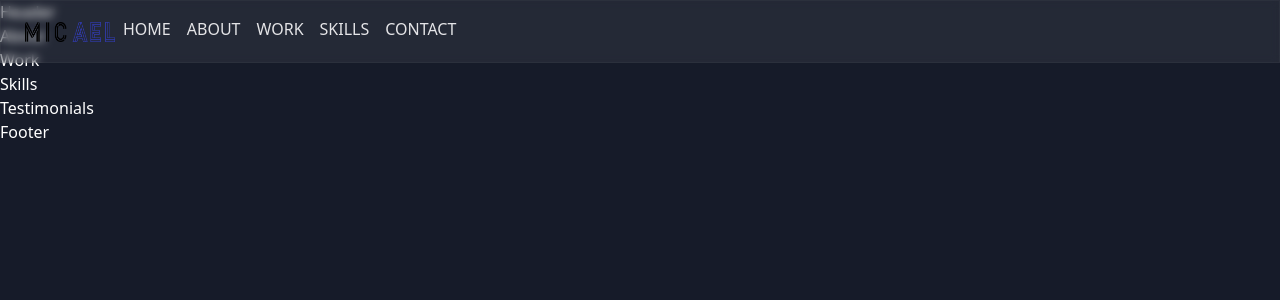
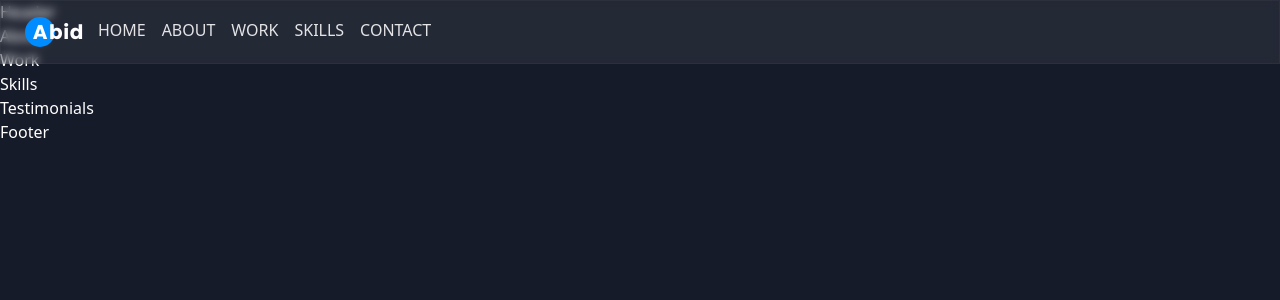
Before and after one commit to AbidAlWassie/React-Portfolio-main, a React (Create React App) app: page / in a window 1280 px wide. Shown: the top 300 px of the page. Built offline with nearby package versions, Linux system fonts and the light colour scheme.

Commit message:
added custom nav logo

```diff
--- a/src/App.css
+++ b/src/App.css
@@ -1,3 +1,6 @@
+@import url('https://fonts.googleapis.com/css2?family=Poppins:wght@400;500;600;700;800&display=swap');
+@import url('https://fonts.googleapis.com/css2?family=Open+Sans:wght@400;500;600;700;800&family=Poppins:wght@400;500;600;700;800&display=swap');
+
 html {
   color-scheme: light !important;
   background: rgb(22, 27, 41);
--- a/src/components/Navbar/Navbar.jsx
+++ b/src/components/Navbar/Navbar.jsx
@@ -2,7 +2,7 @@ import React from 'react'
 import { useState } from 'react'
 import { HiOutlineMenu, HiX } from 'react-icons/hi'
 
-import { images } from '../../constants'
+// import { images } from '../../constants'
 
 const Navbar = () => {
 
@@ -15,7 +15,8 @@ const Navbar = () => {
   return (
     <nav className='navbar'>
       <div className='navbar-logo'>
-        <img src={images.logo} alt="logo" />
+
+      <div className='circle'><span className="firstLetter">A</span></div><span className="otherLetters" draggable="false">bid</span>
       </div>
       <ul className='nav-list'>
         {['home', 'about', 'work', 'skills', 'contact'].map((item) => (
--- a/src/index.css
+++ b/src/index.css
@@ -3,16 +3,25 @@
 @tailwind utilities;
 
 @layer components {
+
   .navbar {
     @apply w-full flex justify-between items-center py-4 px-6 bg-[#ffffff10] backdrop-blur-sm border border-[#ffffff09] fixed z-[2] select-none;
   }
 
   .navbar-logo {
-    @apply flex justify-start items-center;
+    @apply flex justify-start items-center font-bold text-[20px] font-[Poppins];
   }
 
-  .navbar-logo img {
-    @apply w-[90px] h-[20px]
+  .navbar-logo .circle {
+    @apply flex justify-center w-[30px] h-[30px] rounded-[50%] bg-[#008cff] z-[1];
+  }
+
+  .navbar-logo .firstLetter {
+    @apply text-[20px] text-white rounded-[50%] z-[1];
+  }
+
+  .navbar-logo .otherLetters {
+    @apply relative right-[6px] tracking-[0.6px] z-[2];
   }
 
   .nav-list {
```
